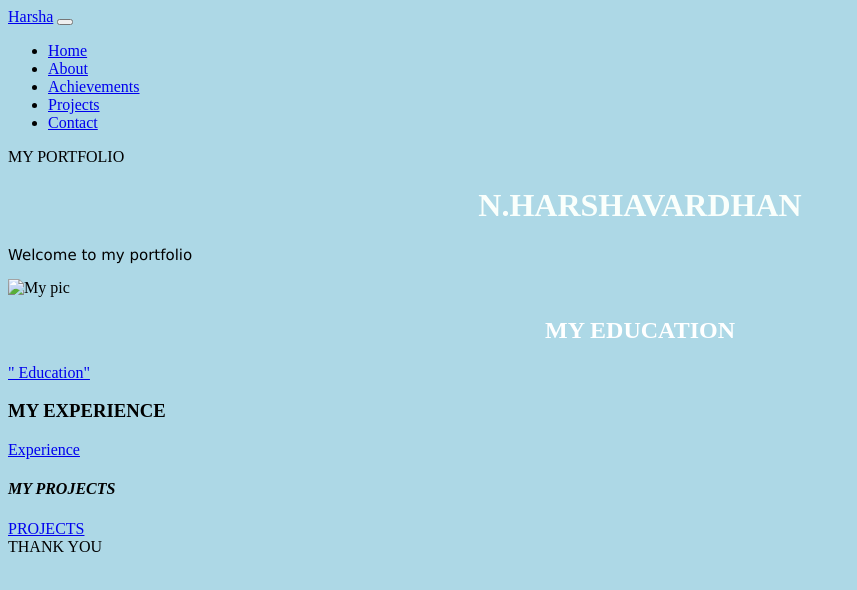
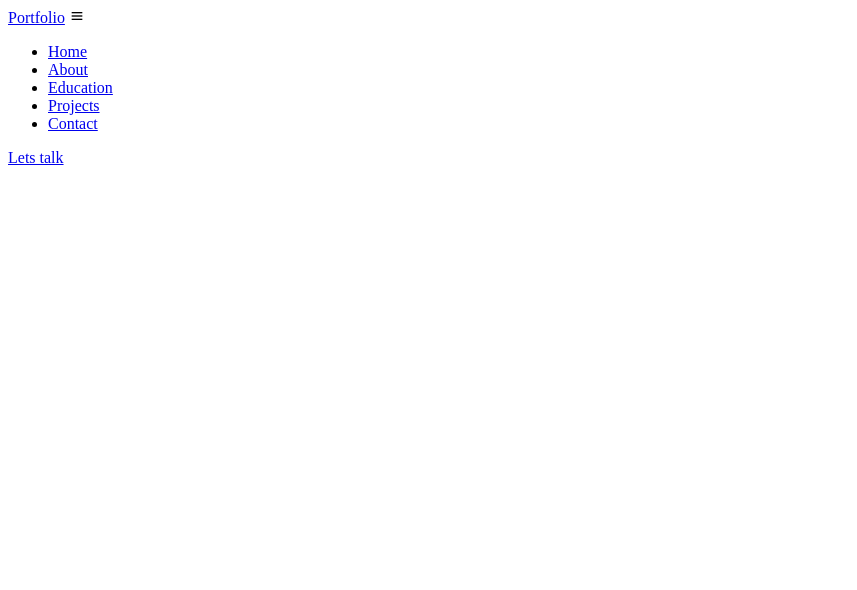
Before and after one commit to 218R1A6642/html-css, a plain HTML site: page index.html in a window 1280 px wide. Shown: the whole page, without its empty margins (0-857 px from the left). Drawn offline with nearby package versions, Linux system fonts and the light colour scheme.

Commit message:
Update index.html

```diff
--- a/index.html
+++ b/index.html
@@ -4,68 +4,40 @@
     <meta charset="UTF-8">
     <meta http-equiv="X-UA-Compatible" content="IE=edge">
     <meta name="viewport" content="width=device-width, initial-scale=1.0">
-    <title>Harsha</title>
+    <title>portfolio</title>
+    <link rel="stylesheet" type="test/css" href="/style.css">
+
+    <link rel="stylesheet"
+    href="https://unpkg.com/boxicons@latest/css/boxicons.min.css">
+
+    <link rel="preconnect" href="https://fonts.googleapis.com">
+    <link rel="preconnect" href="https://fonts.gstatic.com" crossorigin>
+    <link href="https://fonts.googleapis.com/css2?family=Noto+Sans:ital,wght@1,400;1,600&display=swap" rel="stylesheet">
+
 </head>
-<style>
-    body {
-      background-color: lightblue;
-    }
+<body>
+   <!---hearder-->
+  <header>
+    <a href="#" class="logo">Portfolio</a>
+    <div class="bx bx-menu" id="men"></div>
+<ul class="navbar">
+    <li><a href="#home">Home</a></li>
+    <li><a href="#about">About</a></li>
+    <li><a href="#eucation">Education</a></li>
+    <li><a href="#projects">Projects</a></li>
+    <li><a href="#contact">Contact</a></li>
+</ul>
+<a href="#" class="h-btn">Lets talk</a>
+ </header>
 
-    h1 {
-      color: rgb(250, 255, 252);
-      text-align: center;
-    }
-    h2 {
-      color: rgb(255, 255, 255);
-      text-align: center;
-    }
 
-    p {
-      font-family: verdana;
-      font-size: 15px;
-    }
-    </style>
-    <nav class="navbar navbar-expand-lg fixed-top navbarScroll">
-      <div class="container">
-          <a class="navbar-brand" href="#">Harsha</a>
-          <button class="navbar-toggler" type="button" data-bs-toggle="collapse" data-bs-target="#navbarSupportedContent" aria-controls="navbarSupportedContent" aria-expanded="false" aria-label="Toggle navigation">
-              <span class="navbar-toggler-icon"></span>
-          </button>
-          <div class="collapse navbar-collapse" id="navbarSupportedContent">
-              <ul class="navbar-nav ms-auto">
-                  <li class="nav-item active">
-                      <a class="nav-link" href="#home">Home</a>
-                  </li>
-                  <li class="nav-item">
-                      <a class="nav-link" href="#about">About</a>
-                  </li>
-                  <li class="nav-item">
-                      <a class="nav-link" href="#acheivements">Achievements</a>
-                  </li>
-                  <li class="nav-item">
-                      <a class="nav-link" href="#projects">Projects</a>
-                  </li>
-                  <li class="nav-item">
-                      <a class="nav-link" href="#contact">Contact</a>
-                  </li>
-              </ul>
 
-          </div>
-      </div>
-  </nav>
 
-<body>
-    <header>  MY PORTFOLIO</header>
-    <h1> N.HARSHAVARDHAN</h1>
-    <p> Welcome to my portfolio</p>
-    <img src= "/pic.jpg" alt="My pic" height="100">
-    <h2> MY EDUCATION</h2>
-    <a href="/edu.html"> " Education"</a>
-    <h3> MY EXPERIENCE </h3>
-    <a href="/exp.html"> Experience</a>
-    <h4> <i> MY PROJECTS </i></h4>
-    <a href="/pro.html"> PROJECTS</a>
-    <footer> THANK YOU</footer>
+
+    <!-----link to js-->
+    <script type="text/javascript" src="js/script.js"></script>
+
+
 
 </body>
 </html>
```
